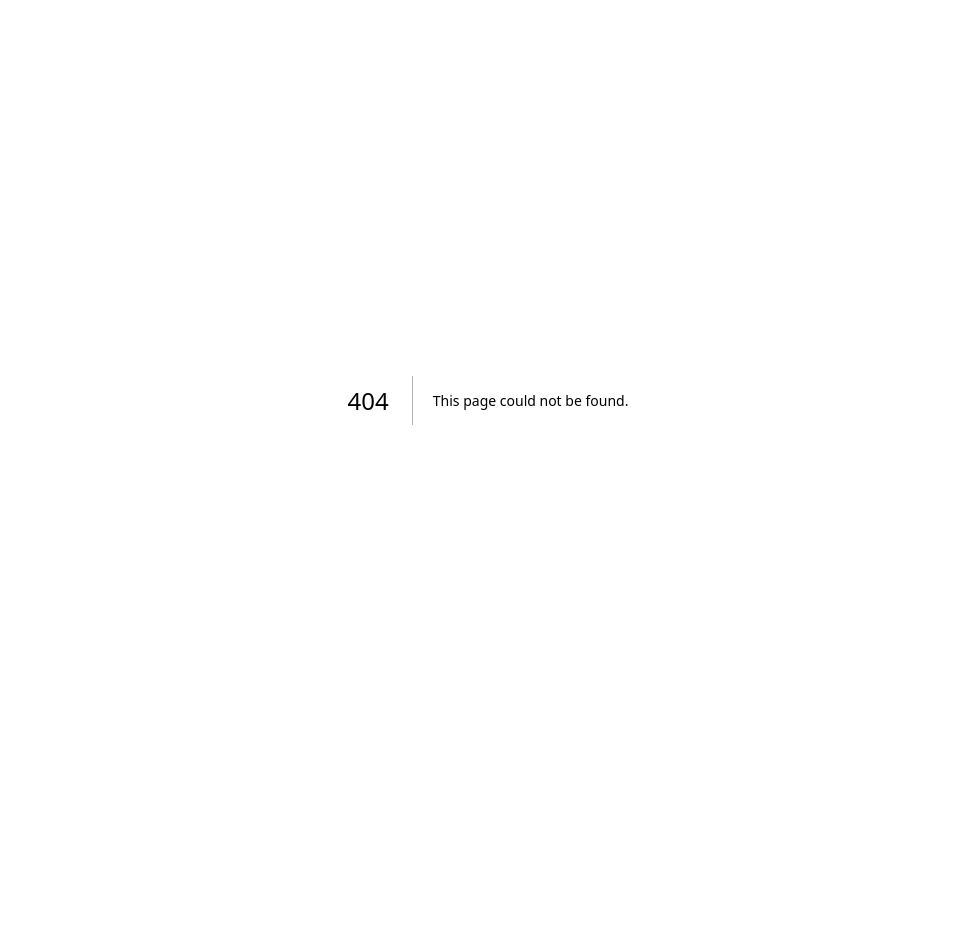
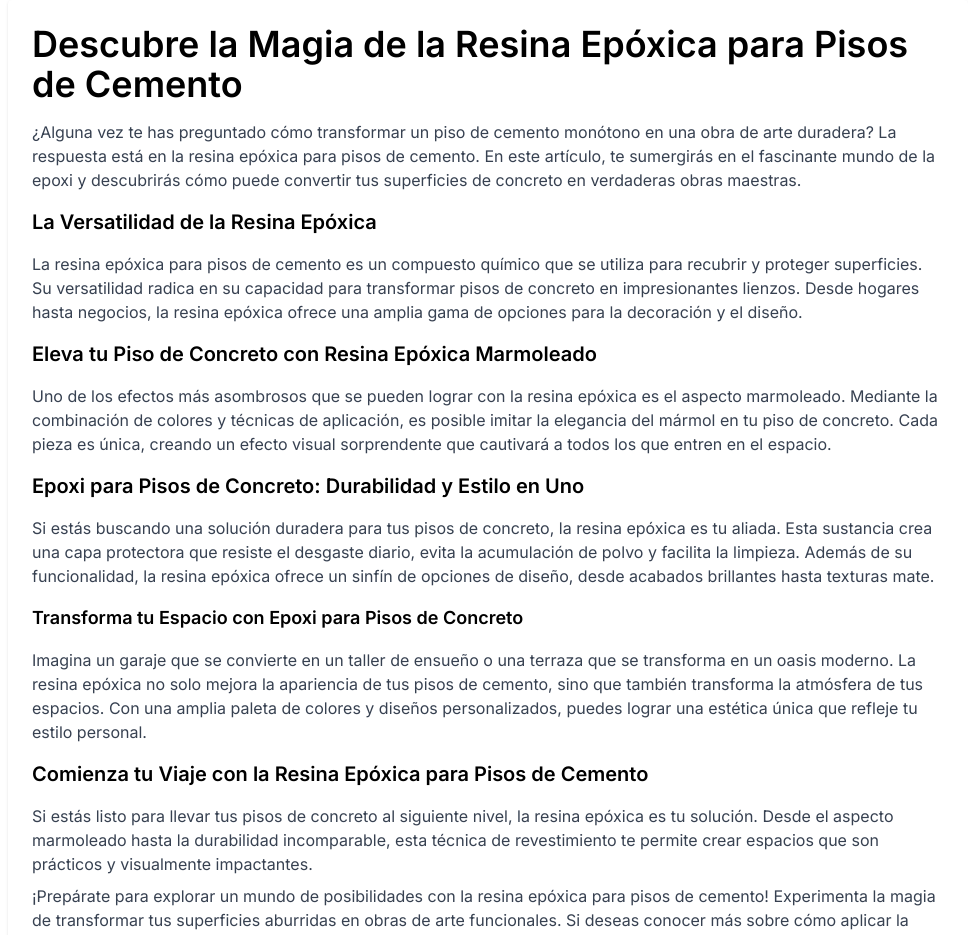
Before and after one commit to claudioquirozipi/pisosderesinaepoxica, a Next.js app: page /aplicacion/cemento in a window 1280 px wide. Before the commit this address had no page. Shown: the top 935 px of the page, without its empty margins (152-1120 px from the left). Before the commit the page ends 800 px from the top, so only its background shows below. Built offline with nearby package versions, Linux system fonts and the light colour scheme.

Commit message:
add aplicacion cemento page

```diff
--- /dev/null
+++ b/src/app/aplicacion/cemento/page.tsx
@@ -0,0 +1,92 @@
+import { Metadata } from "next";
+
+export const metadata: Metadata = {
+  title: "aplicar resina en pisos",
+  description:
+    "Todo sobre como aplicar la resina epoxica para pisos paso a paso",
+};
+
+export default function Home() {
+  return (
+    <>
+      <main className="mx-4 md:mx-auto  md:w-3/4">
+        <section className="bg-white p-6 rounded shadow">
+          <h1 className="text-4xl font-semibold mb-4">
+            Descubre la Magia de la Resina Epóxica para Pisos de Cemento
+          </h1>
+
+          <p className="text-gray-700">
+            ¿Alguna vez te has preguntado cómo transformar un piso de cemento
+            monótono en una obra de arte duradera? La respuesta está en la
+            resina epóxica para pisos de cemento. En este artículo, te
+            sumergirás en el fascinante mundo de la epoxi y descubrirás cómo
+            puede convertir tus superficies de concreto en verdaderas obras
+            maestras.
+          </p>
+
+          <h2 className="text-xl font-semibold mb-4 mt-4">
+            La Versatilidad de la Resina Epóxica
+          </h2>
+          <p className="text-gray-700">
+            La resina epóxica para pisos de cemento es un compuesto químico que
+            se utiliza para recubrir y proteger superficies. Su versatilidad
+            radica en su capacidad para transformar pisos de concreto en
+            impresionantes lienzos. Desde hogares hasta negocios, la resina
+            epóxica ofrece una amplia gama de opciones para la decoración y el
+            diseño.
+          </p>
+          <h2 className="text-xl font-semibold mb-4 mt-4">
+            Eleva tu Piso de Concreto con Resina Epóxica Marmoleado
+          </h2>
+          <p className="text-gray-700">
+            Uno de los efectos más asombrosos que se pueden lograr con la resina
+            epóxica es el aspecto marmoleado. Mediante la combinación de colores
+            y técnicas de aplicación, es posible imitar la elegancia del mármol
+            en tu piso de concreto. Cada pieza es única, creando un efecto
+            visual sorprendente que cautivará a todos los que entren en el
+            espacio.
+          </p>
+          <h2 className="text-xl font-semibold mb-4 mt-4">
+            Epoxi para Pisos de Concreto: Durabilidad y Estilo en Uno
+          </h2>
+          <p className="text-gray-700">
+            Si estás buscando una solución duradera para tus pisos de concreto,
+            la resina epóxica es tu aliada. Esta sustancia crea una capa
+            protectora que resiste el desgaste diario, evita la acumulación de
+            polvo y facilita la limpieza. Además de su funcionalidad, la resina
+            epóxica ofrece un sinfín de opciones de diseño, desde acabados
+            brillantes hasta texturas mate.
+          </p>
+          <h3 className="text-lg font-semibold mb-4 mt-4">
+            Transforma tu Espacio con Epoxi para Pisos de Concreto
+          </h3>
+          <p className="text-gray-700">
+            Imagina un garaje que se convierte en un taller de ensueño o una
+            terraza que se transforma en un oasis moderno. La resina epóxica no
+            solo mejora la apariencia de tus pisos de cemento, sino que también
+            transforma la atmósfera de tus espacios. Con una amplia paleta de
+            colores y diseños personalizados, puedes lograr una estética única
+            que refleje tu estilo personal.
+          </p>
+          <h2 className="text-xl font-semibold mb-4 mt-4">
+            Comienza tu Viaje con la Resina Epóxica para Pisos de Cemento
+          </h2>
+          <p className="text-gray-700">
+            Si estás listo para llevar tus pisos de concreto al siguiente nivel,
+            la resina epóxica es tu solución. Desde el aspecto marmoleado hasta
+            la durabilidad incomparable, esta técnica de revestimiento te
+            permite crear espacios que son prácticos y visualmente impactantes.
+          </p>
+          <p className="text-gray-700 mt-2">
+            ¡Prepárate para explorar un mundo de posibilidades con la resina
+            epóxica para pisos de cemento! Experimenta la magia de transformar
+            tus superficies aburridas en obras de arte funcionales. Si deseas
+            conocer más sobre cómo aplicar la resina epóxica o descubrir los
+            secretos del diseño marmoleado, ¡estamos aquí para guiarte en cada
+            paso del camino!
+          </p>
+        </section>
+      </main>
+    </>
+  );
+}
--- a/src/app/aplicacion/page.tsx
+++ b/src/app/aplicacion/page.tsx
@@ -1,4 +1,5 @@
 import { Metadata } from "next";
+import Link from "next/link";
 
 export const metadata: Metadata = {
   title: "aplicar resina en pisos",
@@ -102,6 +103,9 @@ export default function Home() {
             <li>Instalaciones deportivas interiores.</li>
             <li>Suelos comerciales de alto tráfico.</li>
           </ul>
+          <Link href="/aplicacion/cemento" className="text-blue-500">
+            Ver más sobre pisos de cemento
+          </Link>
           <h3 className="text-lg font-semibold mb-4 mt-4">Pisos de madera:</h3>
           <ul className="list-disc list-inside">
             <li>Hogares y áreas de estar.</li>
--- a/src/app/sitemap.ts
+++ b/src/app/sitemap.ts
@@ -10,5 +10,9 @@ export default function sitemap(): MetadataRoute.Sitemap {
       url: "https://www.pisosderesinaepoxica.com/aplicacion",
       lastModified: new Date(),
     },
+    {
+      url: "https://www.pisosderesinaepoxica.com/aplicacion/cemento",
+      lastModified: new Date(),
+    },
   ];
 }
```
